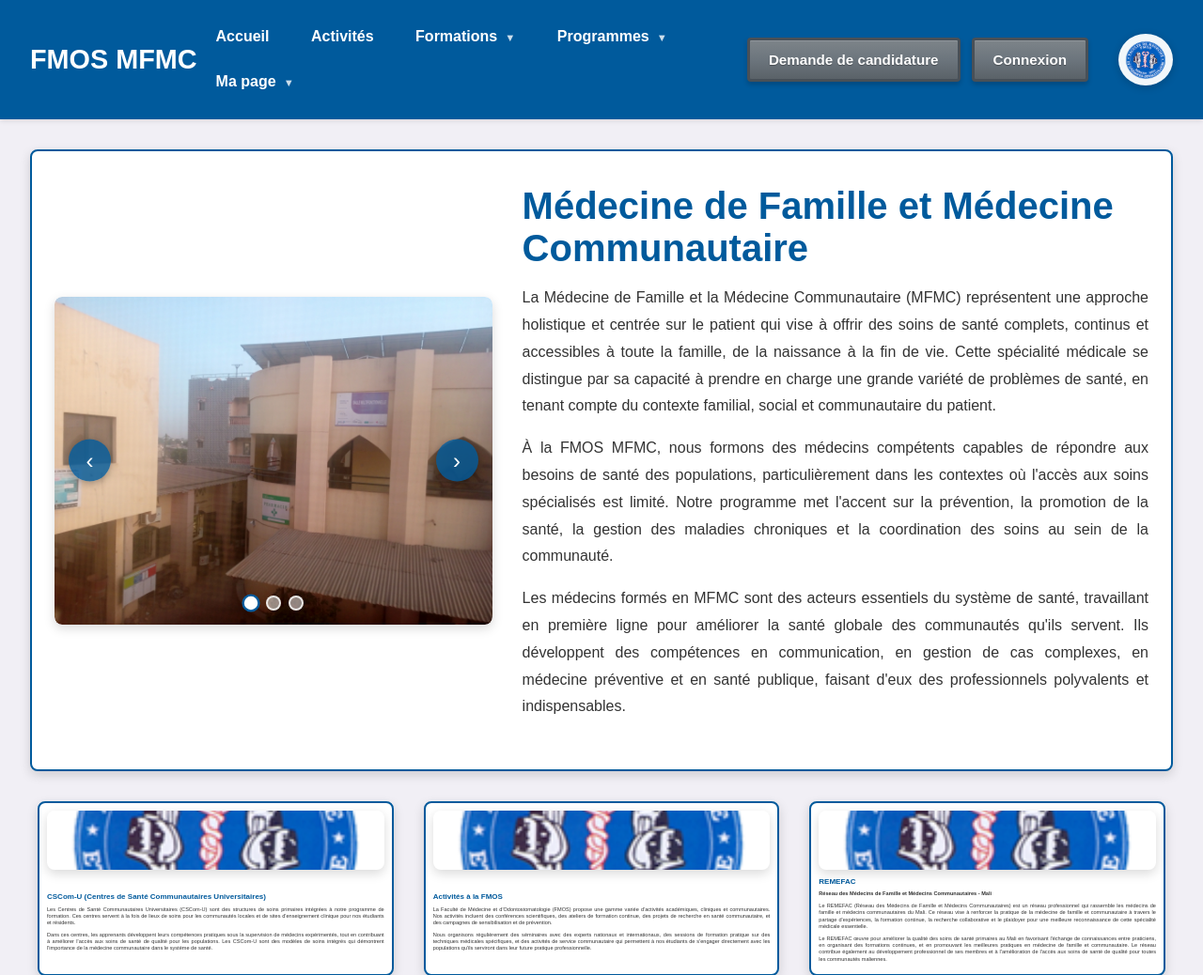
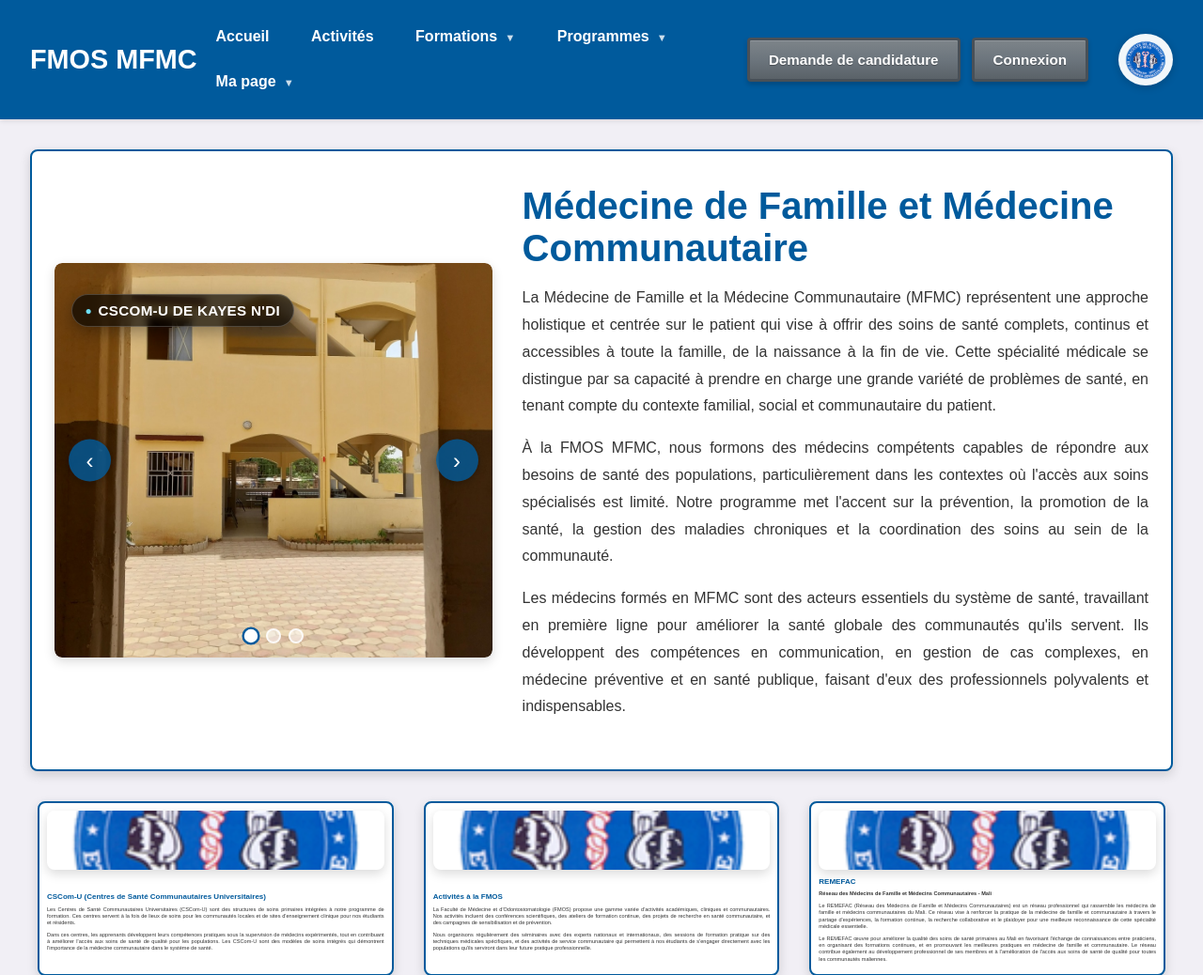
Before and after one commit to baigho2-hue/fmos-mfmc, a Django app: page / in a window 1280 px wide. Shown: the part 180-1218 px from the top of the page at 94% size. Run offline with Django 5.2, Linux system fonts and the light colour scheme.

Commit message:
feat(cscom): add centres folders and captions

```diff
--- a/core/templates/accueil.html
+++ b/core/templates/accueil.html
@@ -12,14 +12,17 @@
               <div class="carousel-slides">
                 <!-- Image 1 -->
                 <div class="carousel-slide active">
-                  <img src="{% static 'images/cscom-banconi/Banconi.webp' %}" alt="CSCom de Banconi - Photo 1" onerror="this.style.display='none';" />
+                  <p class="carousel-caption">CSCom-U de Kayes N'di</p>
+                  <img src="{% static 'images/cscom-kayes-ndi/WhatsApp Image 2025-11-17 at 12.06.33.jpeg' %}" alt="CSCom de Kayes N'di - Photo 1" onerror="this.style.display='none';" />
                 </div>
                 <!-- Image 2 -->
                 <div class="carousel-slide">
+                  <p class="carousel-caption">CSCom-U de Kayes N'di</p>
                   <img src="{% static 'images/cscom-kayes-ndi/WhatsApp Image 2025-11-17 at 12.06.34 (1).jpeg' %}" alt="CSCom de Kayes N'di - Photo 2" onerror="this.style.display='none';" />
                 </div>
                 <!-- Image 3 -->
                 <div class="carousel-slide">
+                  <p class="carousel-caption">CSCom-U de Banconi</p>
                   <img src="{% static 'images/cscom-banconi/Banconi.webp' %}" alt="CSCom de Banconi" onerror="this.style.display='none';" />
                 </div>
                 <!-- Image par défaut si aucune image n'est disponible -->
--- a/static/css/style.css
+++ b/static/css/style.css
@@ -505,6 +505,7 @@ background: linear-gradient(135deg, #e0e0e0 0%, #f5f5f5 100%);
     opacity: 0;
     transition: opacity 0.6s ease-in-out;
     display: none;
+    position: relative;
 }
 
 .carousel-slide.active {
@@ -520,6 +521,32 @@ background: linear-gradient(135deg, #e0e0e0 0%, #f5f5f5 100%);
     object-fit: cover;
     border-radius: 8px;
     display: block;
+}
+
+.carousel-caption {
+    position: absolute;
+    top: 18px;
+    left: 18px;
+    background: rgba(0, 0, 0, 0.65);
+    color: #ffffff;
+    padding: 0.5rem 0.85rem;
+    border-radius: 999px;
+    font-weight: 600;
+    letter-spacing: 0.02em;
+    font-size: 0.95rem;
+    text-transform: uppercase;
+    box-shadow: 0 6px 18px rgba(0, 0, 0, 0.35);
+    backdrop-filter: blur(4px);
+    border: 1px solid rgba(255, 255, 255, 0.2);
+    display: inline-flex;
+    align-items: center;
+    gap: 0.4rem;
+}
+
+.carousel-caption::before {
+    content: "●";
+    font-size: 0.75rem;
+    color: #6edff6;
 }
 
 /* Boutons de navigation */
```
Also changed, not shown: static/images/cscom-koniakary/README.md (added), static/images/cscom-kononbougou/README.md (added), static/images/cscom-sanakoroba/README.md (added), static/images/cscom-sanoubougou-2/README.md (added), static/images/cscom-segue/README.md (added).
